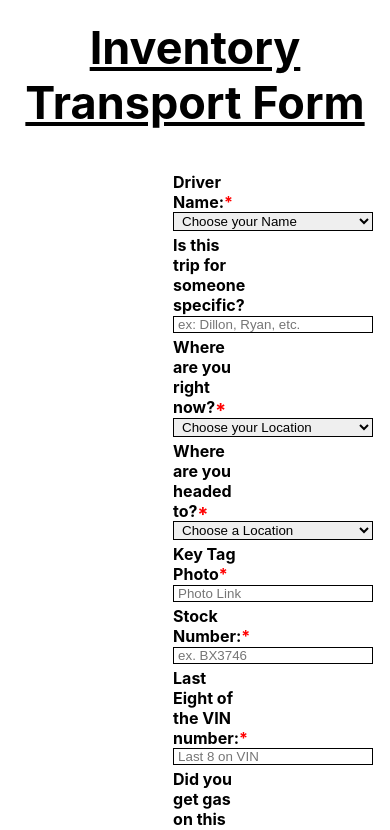
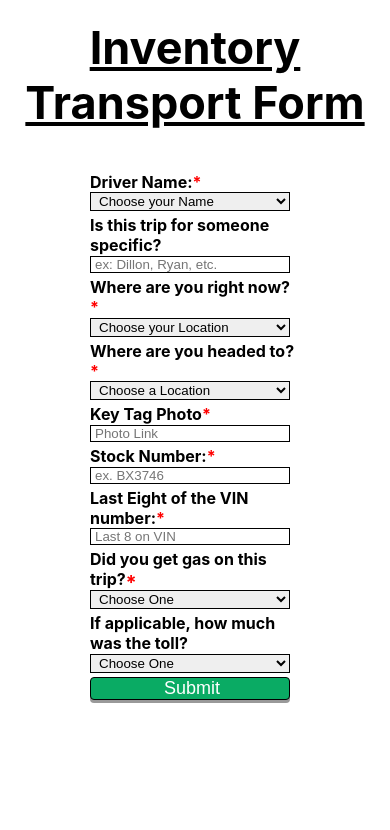
Before and after one commit to bjouellette/InventoryTransport, a React (Create React App) app in the folder frontend/: page /form in a window 390 px wide. Shown: the top 830 px of the page. Built offline with nearby package versions, Linux system fonts and the light colour scheme.

Commit message:
Form now has a more responsive design

```diff
--- a/frontend/src/components/form.css
+++ b/frontend/src/components/form.css
@@ -3,8 +3,8 @@
     margin: 0vw;
     padding: 0vw;
     border: none;
-    margin-left: auto;
-    margin-right: auto;
+    margin-left:auto;
+    margin-right:auto;
 
 
 }
@@ -13,7 +13,6 @@
  min-width: 100%;
  height: 100vh;
  border: none;
- margin: 0vw;
  padding: 5vw;
  position: relative;
 }
@@ -33,6 +32,7 @@
     margin: .2vw 0vw 1vw 0vw;
     border: solid 1px black;
     width: 200px;
+
 }
 
 .form-box p{
@@ -41,11 +41,11 @@
 
 .form{
     border: ;
-    width: 25%;
+    width: 210px;
 }
 
 .form input, select, p{
-    margin-left: 25%;
+    margin-left:;
 }
 
 .required::after {
```
